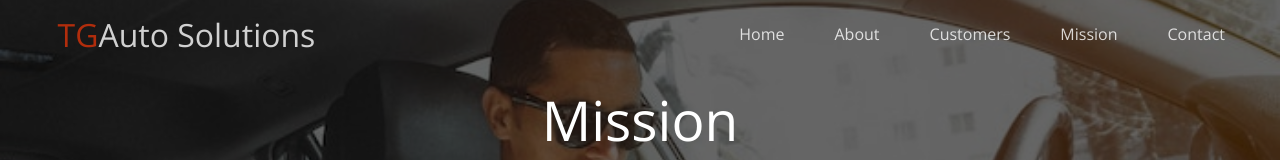
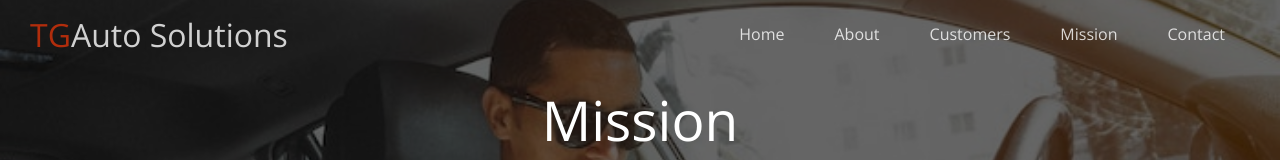
Before and after one commit to speedywebz89/TGAutoSolutions, a plain HTML site: page post.html in a window 1280 px wide. Shown: the top 160 px of the page. Drawn offline with nearby package versions, Linux system fonts and the light colour scheme.

Commit message:
Update post.html

```diff
--- a/post.html
+++ b/post.html
@@ -16,7 +16,7 @@
   <header class="hero blog">
     <div id="navbar" class="navbar top">
       <h1 class="logo">
-        <span class="text-primary"><i class="fa-solid fa-road"></i> TG</span>Auto Solutions
+        <span class="text-primary">TG</span>Auto Solutions
       </h1>
       <nav>
         <ul>
```
